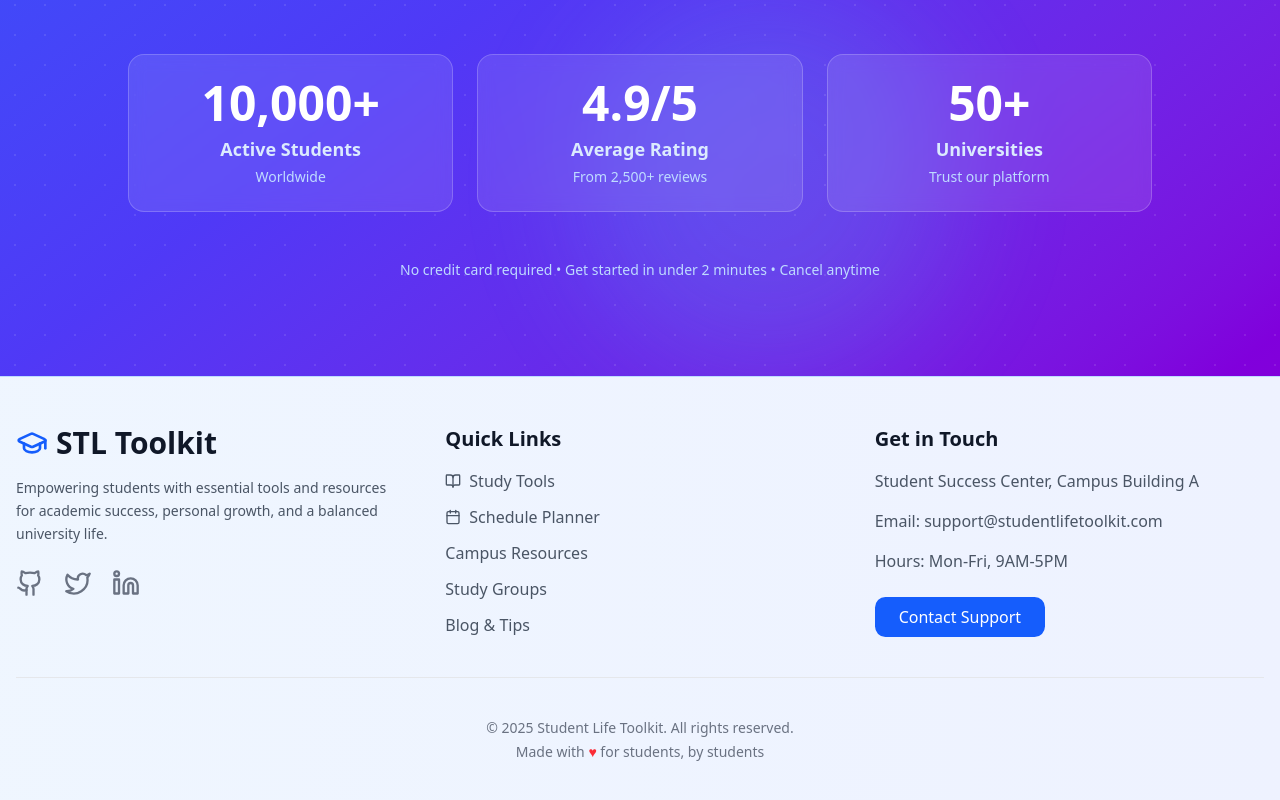
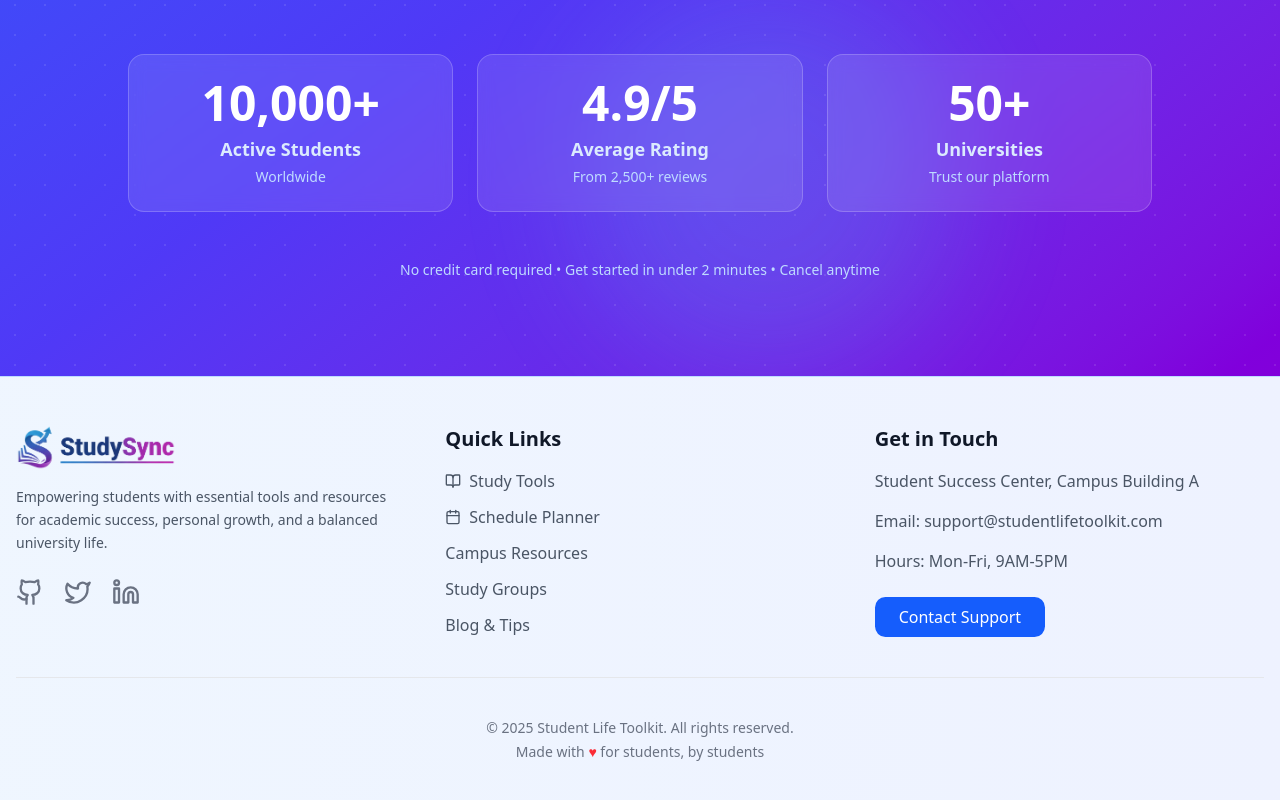
Before and after one commit to rafizul896/student-life-toolkit-frontend, a Next.js app: page / in a window 1280 px wide. Shown: the part 4000-4800 px from the top of the page. Built offline with nearby package versions, Linux system fonts and the light colour scheme.

Commit message:
update web logo in everywhere

```diff
--- a/src/components/modules/dashboard/sidebar/app-sidebar.tsx
+++ b/src/components/modules/dashboard/sidebar/app-sidebar.tsx
@@ -4,7 +4,6 @@ import * as React from "react";
 import {
   Bot,
   Frame,
-  GraduationCap,
   LifeBuoy,
   Map,
   PieChart,
@@ -12,6 +11,7 @@ import {
   Settings,
   SquareTerminal,
 } from "lucide-react";
+import Logo from "@assets/logo.png";
 
 import {
   Sidebar,
@@ -24,6 +24,7 @@ import {
 } from "@/components/ui/sidebar";
 import { NavMain } from "./nav-main";
 import Link from "next/link";
+import Image from "next/image";
 
 const data = {
   navMain: [
@@ -102,11 +103,12 @@ export function AppSidebar({ ...props }: React.ComponentProps<typeof Sidebar>) {
         <SidebarMenu>
           <SidebarMenuItem>
             <SidebarMenuButton size="lg" asChild>
-              <Link href="/">
-                <div className="flex items-center space-x-2">
-                  <GraduationCap className="w-8 h-8 text-blue-600 dark:text-blue-400" />
-                  <h3 className="text-3xl font-bold">STL Toolkit</h3>
-                </div>
+              <Link href={"/"}>
+                <Image
+                  className="w-full max-w-[160px] h-auto"
+                  src={Logo}
+                  alt="Logo"
+                />
               </Link>
             </SidebarMenuButton>
           </SidebarMenuItem>
--- a/src/components/shared/Footer.tsx
+++ b/src/components/shared/Footer.tsx
@@ -1,6 +1,9 @@
 "use client";
 import React from "react";
-import { Github, Twitter, Linkedin, BookOpen, Calendar, GraduationCap } from "lucide-react";
+import { Github, Twitter, Linkedin, BookOpen, Calendar } from "lucide-react";
+import Link from "next/link";
+import Image from "next/image";
+import Logo from "@assets/logo.png";
 
 const Footer = () => {
   return (
@@ -8,14 +11,21 @@ const Footer = () => {
       <div className="container mx-auto grid grid-cols-1 md:grid-cols-2 lg:grid-cols-3 gap-10">
         <div className="space-y-4">
           <div className="flex items-center space-x-2">
-            <GraduationCap className="w-8 h-8 text-blue-600 dark:text-blue-400" />
+            {/* <GraduationCap className="w-8 h-8 text-blue-600 dark:text-blue-400" />
             <h3 className="text-3xl font-bold">
               STL Toolkit
-            </h3>
+            </h3> */}
+            <Link href={"/"}>
+              <Image
+                className="w-full max-w-[160px] h-auto"
+                src={Logo}
+                alt="Logo"
+              />
+            </Link>
           </div>
           <p className="text-gray-600 dark:text-gray-300 text-sm leading-relaxed">
-            Empowering students with essential tools and resources for academic success,
-            personal growth, and a balanced university life.
+            Empowering students with essential tools and resources for academic
+            success, personal growth, and a balanced university life.
           </p>
           <div className="flex space-x-5 pt-2">
             <a
@@ -118,10 +128,12 @@ const Footer = () => {
 
       <div className="text-center text-gray-500 dark:text-gray-400 text-sm pt-10 mt-10 border-t border-gray-200 dark:border-gray-700">
         <p>
-          &copy; {new Date().getFullYear()} Student Life Toolkit. All rights reserved.
+          &copy; {new Date().getFullYear()} Student Life Toolkit. All rights
+          reserved.
         </p>
         <p className="mt-1">
-          Made with <span className="text-red-500">&hearts;</span> for students, by students
+          Made with <span className="text-red-500">&hearts;</span> for students,
+          by students
         </p>
       </div>
     </footer>
```
